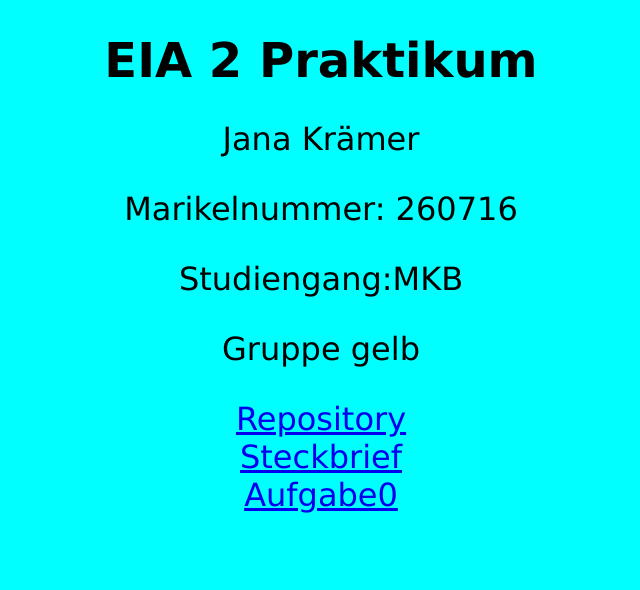
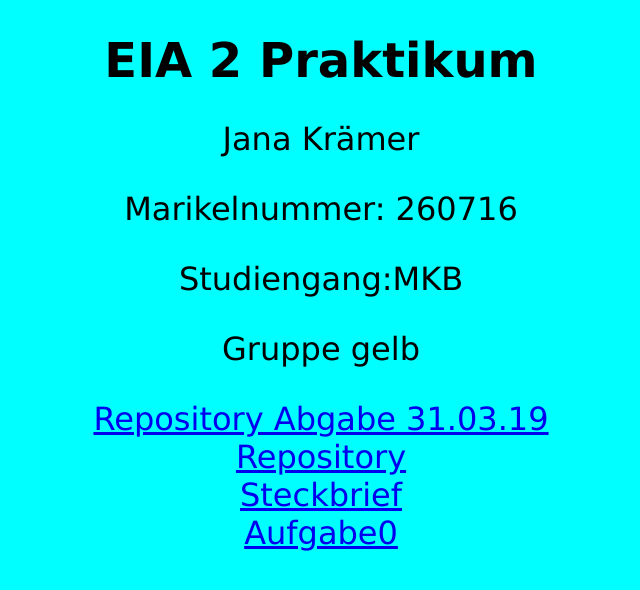
Before and after one commit to JanaKraemer/JanaKraemer, a plain HTML site: page index.html in a window 1280 px wide. Shown: the whole page, without its empty margins (319-959 px from the left). Drawn offline with Linux system fonts and the light colour scheme.

Commit message:
verlinkung aufgabe

```diff
--- a/index.html
+++ b/index.html
@@ -16,6 +16,9 @@
     <p> Marikelnummer: 260716</p>
     <p>Studiengang:MKB</p>
     <p> Gruppe gelb</p>
+
+    <a target="_blank" href="https://github.com/JanaKraemer/EIA2-Aufgabe">Repository Abgabe 31.03.19</a>
+
     <a target="_blank" href="https://github.com/JanaKraemer/EIA2-Aufgabe">Repository</a>
     <a target="_blank" href="https://janakraemer.github.io/JanaKraemer/">Steckbrief</a>
     <a target="_blank" href="https://janakraemer.github.io/EIA2-Aufgabe/index.html">Aufgabe0</a>
```
